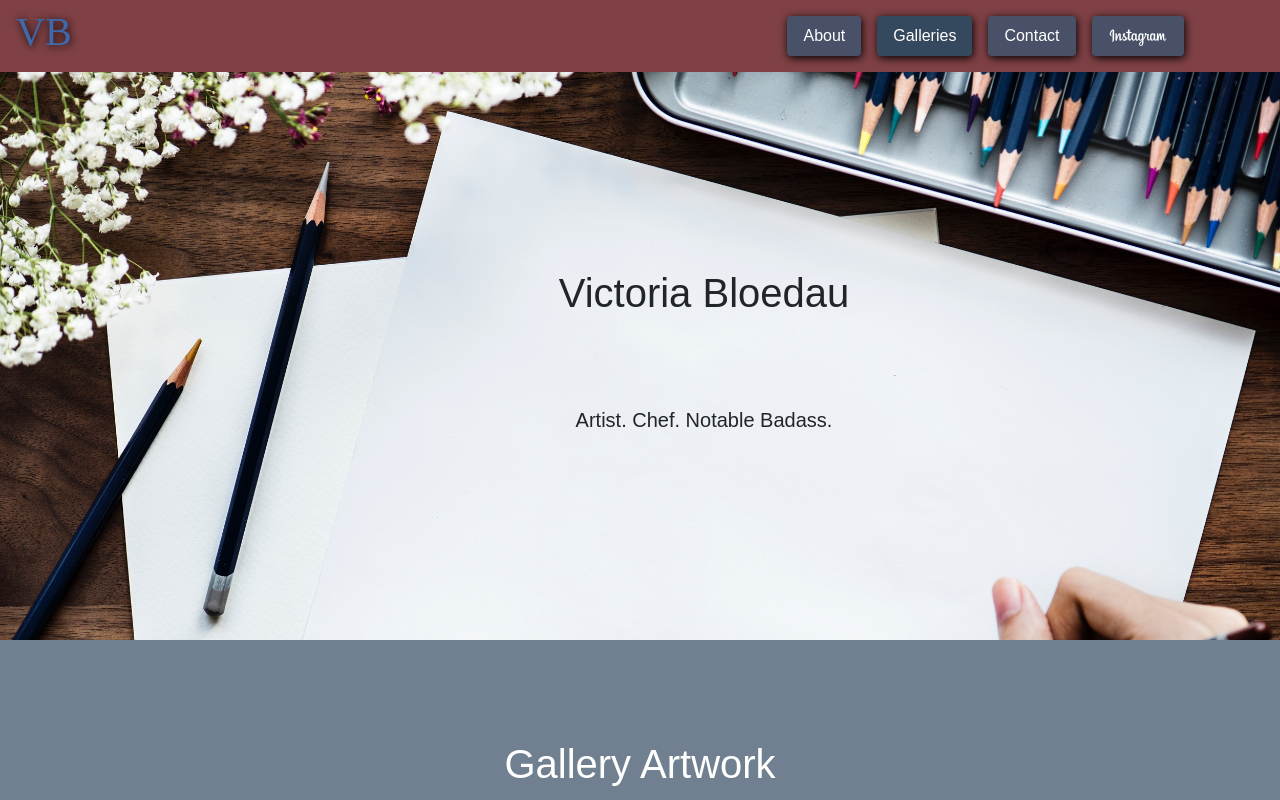
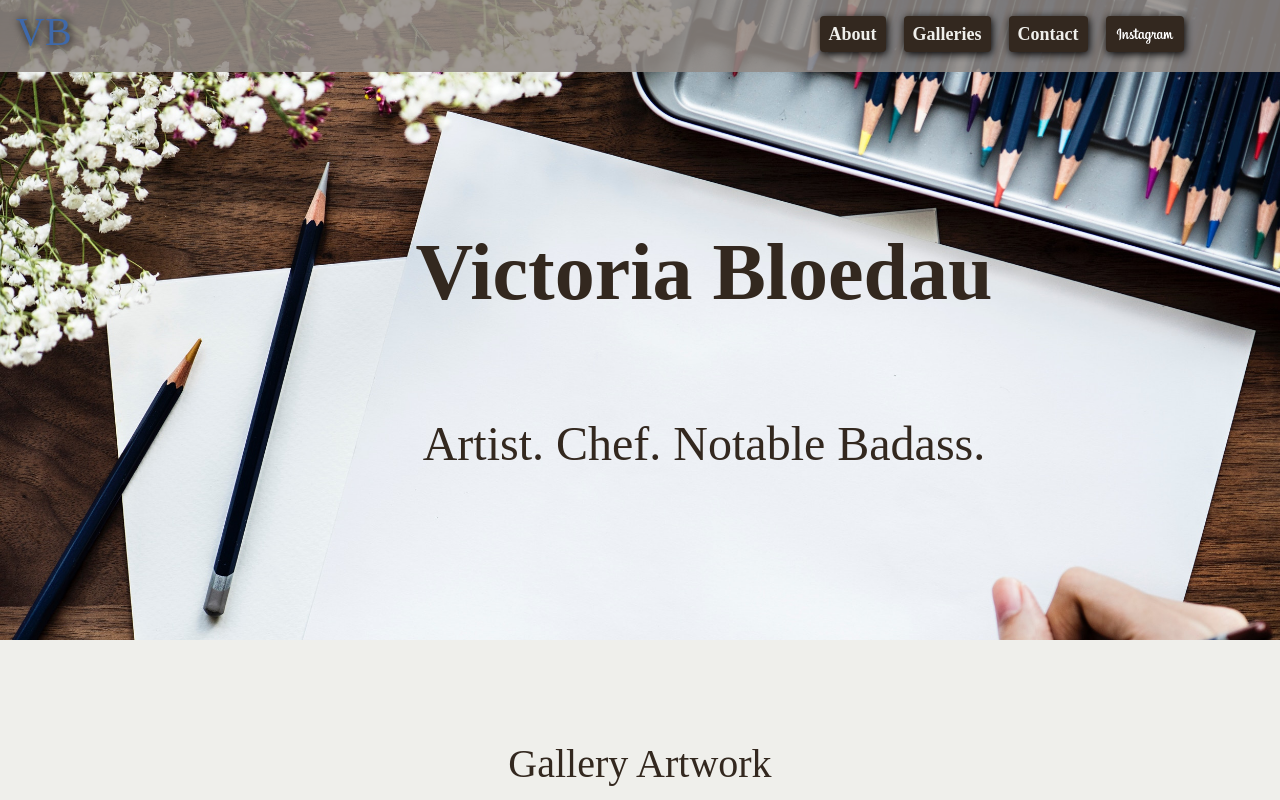
Before and after one commit to DanFeinstat/Artist-Portfolio, a React app in the folder client/: page / in a window 1280 px wide. Shown: the top 800 px of the page. Built offline with nearby package versions, Linux system fonts and the light colour scheme.

Commit message:
boss told me to change stuff

```diff
--- a/client/src/components/About/About.css
+++ b/client/src/components/About/About.css
@@ -38,7 +38,9 @@
 .contentContainer {
   height: 80%;
   padding: 1em;
-  background-color: #d1b894;
+  /* background-color: #d1b894; */
+  background-color: #d6c8ba;
+  border-radius: 10px;
 }
 
 .title {
--- a/client/src/components/About/SmallAbout.css
+++ b/client/src/components/About/SmallAbout.css
@@ -13,7 +13,8 @@
   padding: 1em;
   /* display: flex;
   justify-content: center; */
-  background-color: #d1b894;
+  /* background-color: #d1b894; */
+  background-color: #d6c8ba;
 }
 
 .aboutPic {
--- a/client/src/components/DropDownMenu/DropDownMenu.css
+++ b/client/src/components/DropDownMenu/DropDownMenu.css
@@ -1,16 +1,20 @@
 .btn,
 .menuBtn {
-  background: #34495e;
+  background-color: rgb(51, 40, 31);
   border: 0;
-  color: #fff;
+  color: rgb(239, 239, 235);
+  font-family: "Amatic SC", cursive;
+  font-weight: bold;
+  font-size: large;
   display: block;
   width: auto;
   margin-left: 1em;
   border-radius: 4px;
-  padding-left: 1em;
-  padding-right: 1em;
-  padding-top: 0.5em;
-  padding-bottom: 0.5em;
+  padding-left: 0.5em;
+  padding-right: 0.5em;
+  padding-top: 0.25em;
+  padding-bottom: 0.25em;
+  /* margin-left: 1em; */
   cursor: pointer;
   box-shadow: 1px 2px 8px black;
 }
@@ -20,6 +24,7 @@
 }
 
 .menu {
+  font-family: "Times New Roman", Times, serif;
   background: #fff;
   border-radius: 4px;
   list-style-type: none;
--- a/client/src/components/DropDownMenu/SmallMenu.css
+++ b/client/src/components/DropDownMenu/SmallMenu.css
@@ -1,7 +1,8 @@
 .btn,
 .menuBtn {
   /* background: #34495e; */
-  background-color: rgb(72, 81, 103);
+  /* background-color: rgb(72, 81, 103); */
+  background-color: rgb(51, 40, 31);
   border: 0;
   color: #fff;
   display: block;
@@ -21,6 +22,7 @@
 }
 
 .menu {
+  font-family: "Times New Roman", Times, serif;
   background: #fff;
   border-radius: 4px;
   list-style-type: none;
--- a/client/src/components/Galleries/Gallery.css
+++ b/client/src/components/Galleries/Gallery.css
@@ -1,14 +1,15 @@
 .gallery {
   min-height: 80vh;
-  background-color: slategrey;
+  background-color: rgb(239, 239, 235);
 }
 
 .title {
   margin-top: 2em;
   margin-bottom: 2em;
-  width: auto;
+  width: 90%;
   padding: 0.5em;
   text-align: center;
-  color: white;
+  color: rgb(51, 40, 31);
   border-bottom: white solid 2px;
+  font-family: "Amatic SC", cursive;
 }
--- a/client/src/components/Galleries/Thumbnail.css
+++ b/client/src/components/Galleries/Thumbnail.css
@@ -1,8 +1,8 @@
 .artgrid {
   display: block;
-  width: 90vw;
-  margin-left: 5vw;
-  margin-right: 5vw;
+  width: 80vw;
+  margin-left: 10vw;
+  margin-right: 10vw;
 }
 
 .image {
@@ -18,6 +18,7 @@
   background: url("../../img/photos/mountain.jpg");
   background-size: cover;
   background-repeat: no-repeat;
+  /* box-shadow: 0px 0px 2px black; */
   -webkit-transition: opacity;
   -webkit-transition-timing-function: ease-out;
   -webkit-transition-duration: 300ms;
--- a/client/src/components/Jumbotron/Jumbotron.css
+++ b/client/src/components/Jumbotron/Jumbotron.css
@@ -6,12 +6,29 @@
   margin: 0;
 }
 .clear {
-  margin-left: 20vw;
+  color: rgb(51, 40, 31);
+  font-family: "Amatic SC", cursive;
+  font-weight: bolder;
+  font-size: 500%;
+  /* margin-left: 20vw; */
   width: 100%;
   float: right;
   clear: right;
   text-align: center;
 }
+.subheading {
+  color: rgb(51, 40, 31);
+  font-family: "Amatic SC", cursive;
+  /* font-weight: bold; */
+  font-size: 300%;
+  margin-left: 10vw;
+  margin-top: 10vh;
+  width: 100%;
+  float: right;
+  clear: right;
+  text-align: center;
+}
+
 .container {
   display: flex;
   justify-content: center;
--- a/client/src/components/Jumbotron/Jumbotron.js
+++ b/client/src/components/Jumbotron/Jumbotron.js
@@ -7,9 +7,7 @@ const Jumbotron = props => {
       <div className={"container-fluid " + styles.container}>
         <div className="row">
           <h1 className={styles.clear}>Victoria Bloedau</h1>
-          <p className={"lead " + styles.clear}>
-            Artist. Chef. Notable Badass.
-          </p>
+          <p className={styles.subheading}>Artist. Chef. Notable Badass.</p>
         </div>
       </div>
     </div>
--- a/client/src/components/Navbar/Navbar.css
+++ b/client/src/components/Navbar/Navbar.css
@@ -7,17 +7,22 @@
 
 .btn {
   /* background: #34495e; */
-  background-color: rgb(72, 81, 103);
+  /* background-color: rgb(72, 81, 103); */
+  background-color: rgb(51, 40, 31);
   border: 0;
-  color: #fff;
+  color: rgb(239, 239, 235);
+  font-family: "Amatic SC", cursive;
+  font-weight: bold;
+  font-size: large;
+  /* color: #fff; */
   /* float: right; */
   display: block;
   width: auto;
   border-radius: 4px;
-  padding-left: 1em;
-  padding-right: 1em;
-  padding-top: 0.5em;
-  padding-bottom: 0.5em;
+  padding-left: 0.5em;
+  padding-right: 0.5em;
+  padding-top: 0.25em;
+  padding-bottom: 0.25em;
   margin-left: 1em;
   /* line-height: 40px; */
   cursor: pointer;
@@ -47,5 +52,5 @@
   display: block;
   text-align: center;
   text-decoration: none;
-  background-color: rgb(127, 65, 69);
+  background-color: rgb(145, 138, 133, 0.85);
 }
```
Also changed, not shown: client/src/img/icons/menu.svg.
